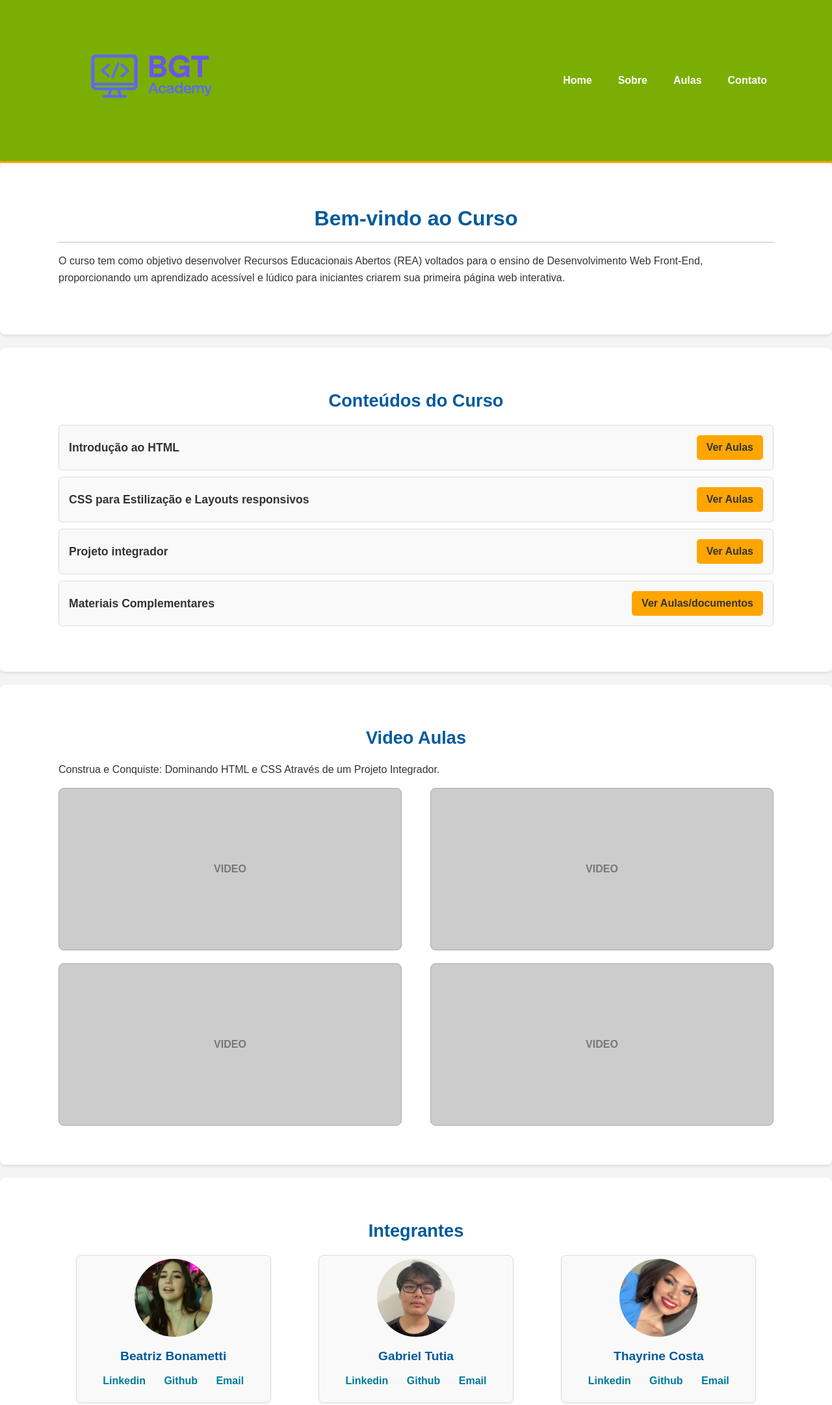
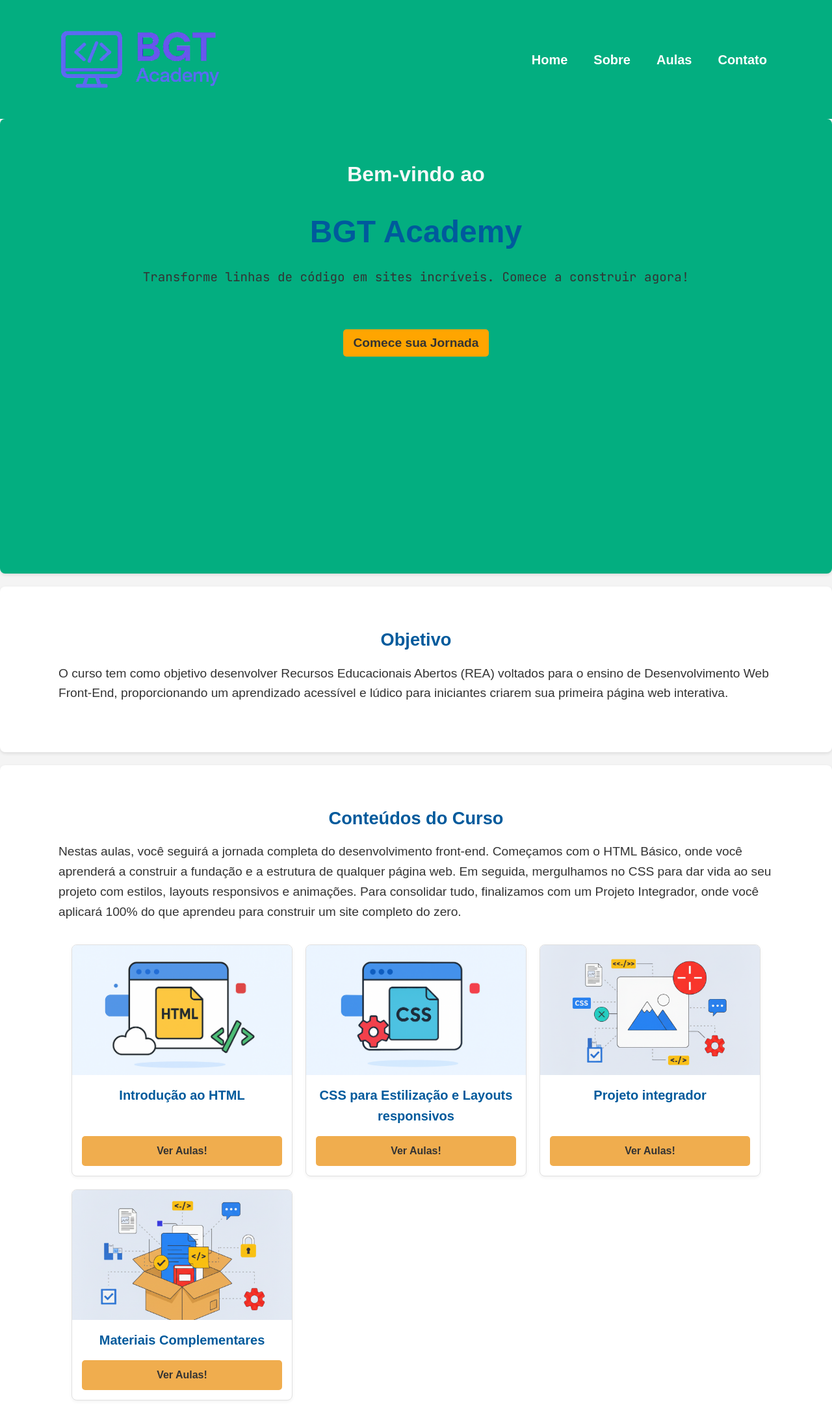
Before and after one commit to GatutiaDev/Certificadora-De-Compet-ncia-Comum-BGT-Academy-, a plain HTML site: page index.html in a window 1280 px wide. Shown: the top 2163 px of the page at 65% size. Drawn offline with Linux system fonts and the light colour scheme; a web font is replaced by a local one.

Commit message:
Alteracoes layout

```diff
--- a/index.html
+++ b/index.html
@@ -3,17 +3,24 @@
 <head>
     <meta charset="UTF-8">
     <meta name="viewport" content="width=device-width, initial-scale=1.0">
+
     <link rel="stylesheet" href="style.css">
+
+    <link rel="preconnect" href="https://fonts.googleapis.com">
+    <link rel="preconnect" href="https://fonts.gstatic.com" crossorigin>
+    <link href="https://fonts.googleapis.com/css2?family=Elms+Sans:ital,wght@0,100..900;1,100..900&family=JetBrains+Mono:ital,wght@0,100..800;1,100..800&display=swap" rel="stylesheet">
+
     <title>Site BGT</title>
 </head>
+
 <body>
-    <header>
+    <header class="navbar">
         <div class="container">
-            <h1><img class="logo" src="./imgs/logo.png" alt="Logo BGT"></h1>
+            <h1><img class="logo" src="./imgs/logo2.png" alt="Logo BGT"></h1>
             <nav>
                 <ul>
                     <li><a href="#">Home</a></li>
-                    <li><a href="#bem-vindo">Sobre</a></li>
+                    <li><a href="#objetivo">Sobre</a></li>
                     <li><a href="#conteudos">Aulas</a></li>
                     <li><a href="#integrantes">Contato</a></li>
                 </ul>
@@ -24,7 +31,16 @@
     <main>
         <section id="bem-vindo">
             <div class="container">
-                <h2>Bem-vindo ao Curso</h2>
+                <h2>Bem-vindo ao</h2>
+                <h1>BGT Academy</h1>
+                <p>Transforme linhas de código em sites incríveis. Comece a construir agora!</p>
+                <a href="#objetivo"><button>Comece sua Jornada</button></a>
+            </div>
+        </section>
+
+        <section id="objetivo">
+            <div class="container">
+                <h3>Objetivo</h3>
                 <p>O curso tem como objetivo desenvolver Recursos Educacionais Abertos (REA) voltados para o ensino de Desenvolvimento Web Front-End, proporcionando um aprendizado acessível e lúdico para iniciantes criarem sua primeira página web interativa.</p>
             </div>
         </section>
@@ -33,35 +49,45 @@
             <div class="container">
                 <h3>Conteúdos do Curso</h3>
 
-                <div class="curso-item">
-                    <span>Introdução ao HTML</span>
-                    <button>Ver Aulas</button>
-                </div>
-                <div class="curso-item">
-                    <span>CSS para Estilização e Layouts responsivos</span>
-                    <button>Ver Aulas</button>
-                </div>
-                <div class="curso-item">
-                    <span>Projeto integrador</span>
-                    <button>Ver Aulas</button>
-                </div>
-                <div class="curso-item">
-                    <span>Materiais Complementares</span>
-                    <button>Ver Aulas/documentos</button>
-                </div>
-            </div>
-        </section>
+                <p>
+                    Nestas aulas, você seguirá a jornada completa do desenvolvimento front-end. Começamos com o HTML Básico, onde você aprenderá a construir a fundação e a estrutura de qualquer página web. Em seguida, mergulhamos no CSS para dar vida ao seu projeto com estilos, layouts responsivos e animações.
 
-        <section id="video-aulas">
-            <div class="container">
-                <h3>Video Aulas</h3>
-                <p>Construa e Conquiste: Dominando HTML e CSS Através de um Projeto Integrador.</p>
+                    Para consolidar tudo, finalizamos com um Projeto Integrador, onde você aplicará 100% do que aprendeu para construir um site completo do zero.
+                </p>
 
-                <div class="video-grid">
-                    <div class="video-placeholder">VIDEO</div>
-                    <div class="video-placeholder">VIDEO</div>
-                    <div class="video-placeholder">VIDEO</div>
-                    <div class="video-placeholder">VIDEO</div>
+                <div class="container-aulas">
+
+                    <div class="card-aula">
+                        <img src="./imgs/html.png" alt="Ilustração do HTML5">
+                        <div class="card-conteudo">
+                        <h3>Introdução ao HTML</h3>
+                        <a href="#" class="botao-aula">Ver Aulas!</a>
+                        </div>
+                    </div>
+
+                    <div class="card-aula">
+                        <img src="./imgs/css.png" alt="Ilustração do CSS3">
+                        <div class="card-conteudo">
+                        <h3>CSS para Estilização e Layouts responsivos</h3>
+                        <a href="#" class="botao-aula">Ver Aulas!</a>
+                        </div>
+                    </div>
+
+                    <div class="card-aula">
+                        <img src="./imgs/projetointegrador.png" alt="Ilustração de um projeto">
+                        <div class="card-conteudo">
+                        <h3>Projeto integrador</h3>
+                        <a href="#" class="botao-aula">Ver Aulas!</a>
+                        </div>
+                    </div>
+
+                    <div class="card-aula">
+                        <img src="./imgs/matetial.png" alt="Ilustração de documentos">
+                        <div class="card-conteudo">
+                        <h3>Materiais Complementares</h3>
+                        <a href="#" class="botao-aula">Ver Aulas!</a>
+                        </div>
+                    </div>
                 </div>
             </div>
         </section>
--- a/style.css
+++ b/style.css
@@ -5,15 +5,127 @@
 }
 
 body {
-    font-family: Arial, sans-serif;
+    font-family: "Elms Sans", sans-serif;
+    font-optical-sizing: auto;
+    font-weight: 400;
+    font-style: normal;
     line-height: 1.6;
     background-color: #f4f4f4;
     color: #333;
 }
 
+/* 1. O CONTAINER (USA CSS GRID) */
+    .container-aulas {
+    display: grid;
+
+    /* * Esta é a linha mais importante!
+    * Ela diz: Crie colunas que tenham no mínimo 280px.
+    * Se couberem mais colunas na tela, crie-as.
+    * '1fr' faz com que elas se estiquem para ocupar todo o espaço.
+    * É RESPONSIVO SEM MEDIA QUERY!
+    */
+    grid-template-columns: repeat(auto-fit, minmax(280px, 1fr));
+
+    /* Espaçamento entre os cards */
+    gap: 20px;
+
+    /* Espaçamento geral */
+    padding: 20px;
+    }
+
+    /* 2. O ESTILO DE CADA CARD */
+    .card-aula {
+    border: 1px solid #e0e0e0; /* A borda que você já tinha */
+    border-radius: 8px; /* Cantos arredondados */
+    box-shadow: 0 2px 5px rgba(0, 0, 0, 0.05); /* Sombra suave */
+    overflow: hidden; /* Garante que a imagem não vaze dos cantos */
+
+    /* Usamos Flexbox para organizar o conteúdo DENTRO do card */
+    display: flex;
+    flex-direction: column; /* Organiza em coluna (imagem em cima, texto embaixo) */
+    background-color: white;
+    }
+
+    /* 3. A IMAGEM DENTRO DO CARD */
+    .card-aula img {
+    width: 100%; /* Faz a imagem ocupar 100% da largura do card */
+    height: 200px; /* Altura fixa para todas as imagens */
+    object-fit: cover; /* Evita que a imagem distorça (ela corta para caber) */
+    image-rendering: auto;
+    }
+
+    /* 4. A ÁREA DE CONTEÚDO (TÍTULO E BOTÃO) */
+    .card-conteudo {
+    padding: 15px;
+    /* Isso faz o texto crescer e empurrar o botão para baixo */
+    flex-grow: 1;
+
+    /* Organiza o título e o botão */
+    display: flex;
+    flex-direction: column;
+    justify-content: space-between; /* Título em cima, botão embaixo */
+    }
+
+    .card-conteudo h3 {
+    margin-top: 0;
+    margin-bottom: 15px;
+    font-size: 1.25rem; /* 20px */
+    }
+
+    /* 5. O BOTÃO */
+    .botao-aula {
+    /* Recriando o estilo do seu botão da imagem */
+    background-color: #f0ad4e; /* Um tom de laranja/dourado */
+    color: #333; /* Texto escuro para contraste */
+    font-weight: bold;
+    text-decoration: none;
+    text-align: center;
+    padding: 10px 15px;
+    border-radius: 5px;
+    transition: background-color 0.3s ease;
+    }
+
+    .botao-aula:hover {
+    background-color: #ec9b2d; /* Um pouco mais escuro no hover */
+    }
+
+@keyframes encolher-navbar {
+    to {
+        padding-top: 1px;
+        padding-bottom: 1px;
+        font-size: 16px;
+        background-color: #000000; /*trocar Cor de fundo ao encolher */
+        border-bottom: 3px solid #ffa500;
+    }
+}
+
+@keyframes encolher-logo {
+    to {
+        height: 50px;
+    }
+}
+
+.navbar{
+    position: sticky;
+    top: 0;
+    z-index: 100;
+    padding-top: 25px;
+    padding-bottom: 25px;
+    font-size: 20px;
+
+    animation: encolher-navbar linear;
+    animation-timeline: scroll();
+    animation-range: 0px 150px;
+    animation-fill-mode: forwards;
+}
 
 .logo {
-    height: 200px;
+    margin-top: 15px;
+    height: 100px;
+    animation: encolher-logo linear;
+    animation-timeline: scroll();
+    animation-range: 0px 150px;
+    animation-fill-mode: forwards;
 }
 
 .container {
@@ -36,7 +148,6 @@ h2 {
     font-size: 2rem;
     text-align: center;
     padding-bottom: 10px;
-    border-bottom: 2px solid #ddd;
 }
 
 h3 {
@@ -58,10 +169,10 @@ section {
 
 
 header {
-    background-color: #7bae03;
+    background-color: #03ae80;
     color: #fff;
     padding: 15px 0;
-    border-bottom: 3px solid #ffa500;
+
 }
 
 header h1 {
@@ -116,6 +227,51 @@ button:hover {
     background-color: #cc8400;
 }
 
+#bem-vindo {
+    height: 700px;
+    scroll-margin-top: 200px;
+    background-color: #03ae80;
+    text-align: center;
+}
+
+#bem-vindo p{
+    font-size: 1.2rem;
+    font-family: "JetBrains Mono", monospace;
+    font-optical-sizing: auto;
+    font-weight: 400;
+    font-style: normal;
+}
+
+#bem-vindo h1{
+    text-align: center;
+    font-size: 3rem;
+}
+
+#bem-vindo h2{
+    font-size: 2.0rem;
+    color: #f9f9f9;
+}
+
+#bem-vindo button{
+    margin-top: 50px;
+    font-size: 1.2rem;
+}
+
+#objetivo {
+    scroll-margin-top: 80px;
+}
+
+#objetivo p{
+    font-size: 1.2rem;
+}
+
+#conteudos p{
+    font-size: 1.2rem;
+}
+
+#conteudos {
+    scroll-margin-top: 80px;
+}
 
 #conteudos .curso-item {
     display: flex;
@@ -259,4 +415,5 @@ footer {
         text-align: center;
     }
 
+
 }
```
Also changed, not shown: imgs/css.png (added), imgs/html.png (added), imgs/logo2.png (added), imgs/matetial.png (added), imgs/projetointegrador.png (added).
